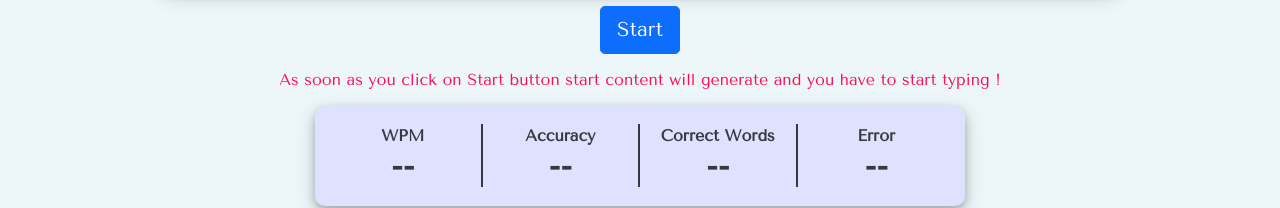
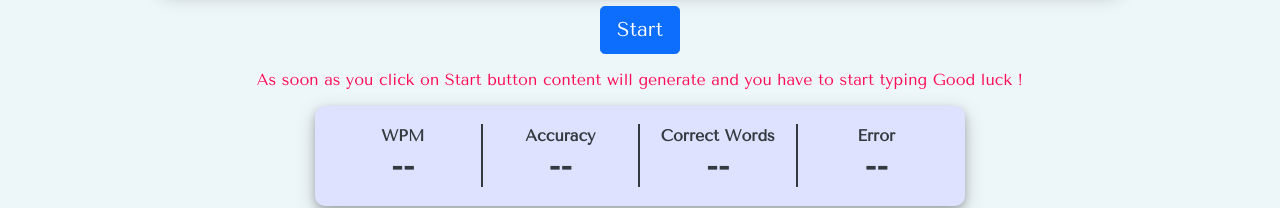
Before and after one commit to coolpinkzz/typing-speed-test, a plain HTML site: page index.html in a window 1280 px wide. Shown: the part 368-576 px from the top of the page. Drawn offline with nearby package versions, Linux system fonts and the light colour scheme; a script that the page names is missing.

Commit message:
disclaimer fix

```diff
--- a/index.html
+++ b/index.html
@@ -42,8 +42,8 @@
                     aria-label="With textarea"></textarea>
             </div>
             <button id="btn" type="button" onclick="handleClick()" class="btn btn-primary m-3 btn-lg  ">Start</button>
-            <h6 id="rem-msg"> As soon as you click on Start button start content will generate and you have to
-                start typing !
+            <h6 id="rem-msg"> As soon as you click on Start button content will generate and you have to
+                start typing Good luck !
             </h6>
         </form>
 
```
